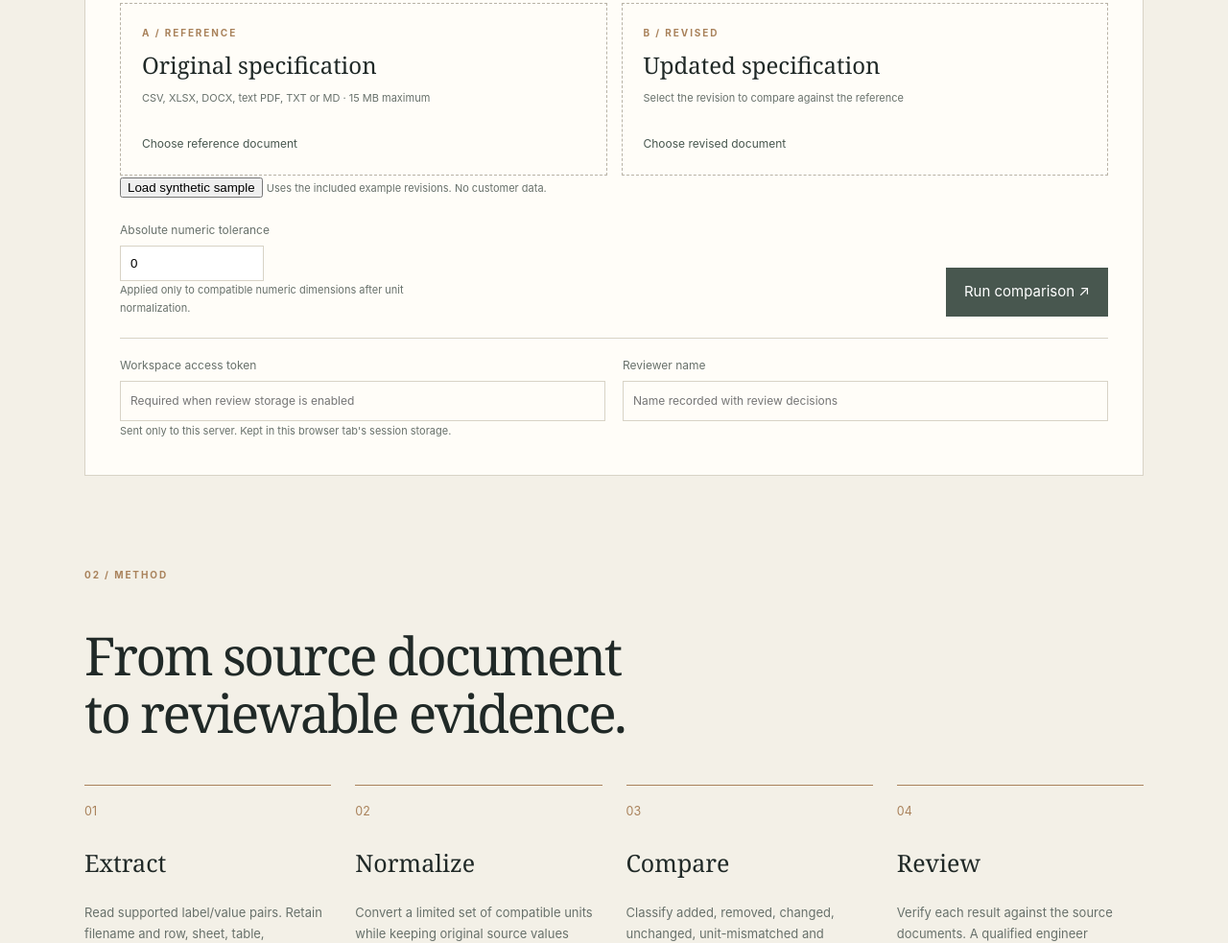
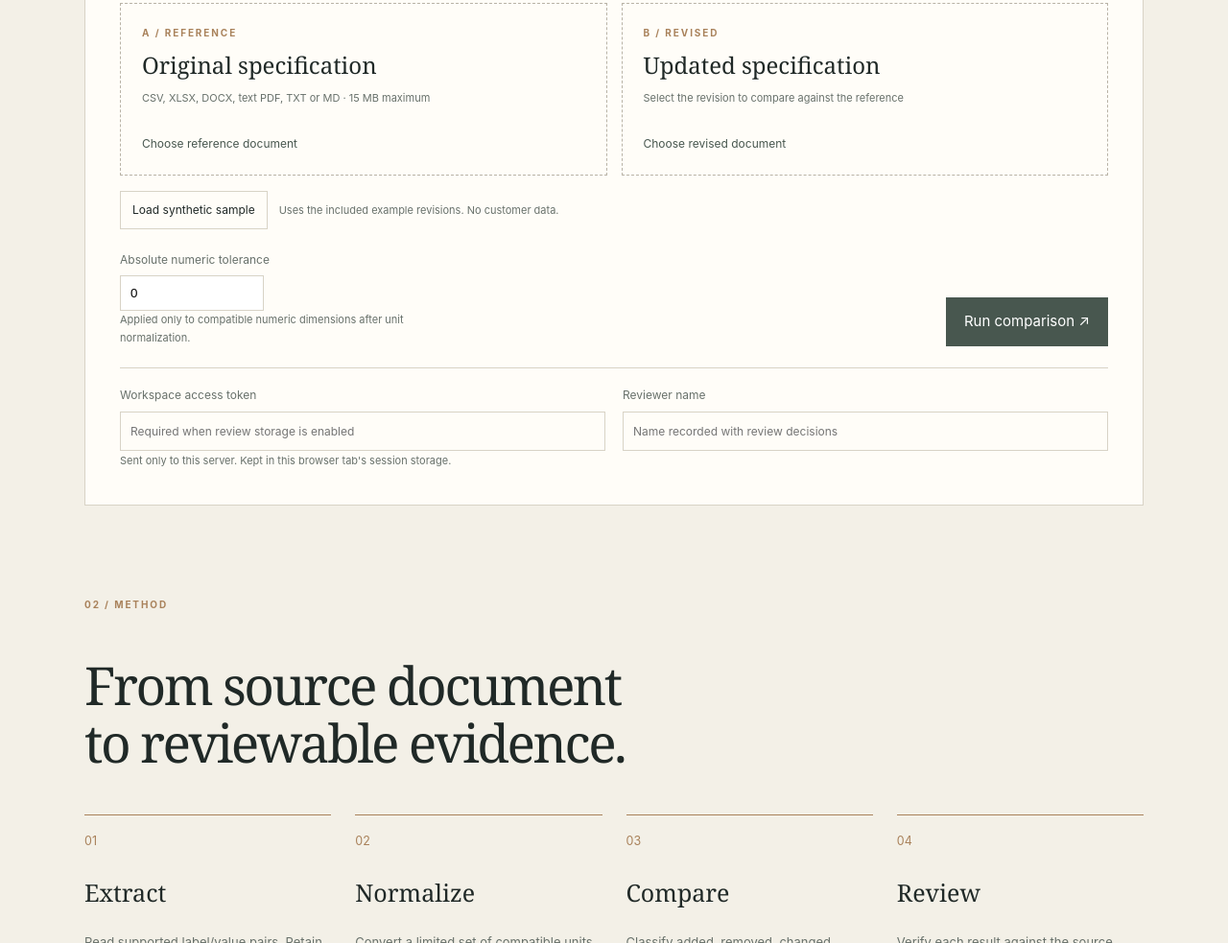
Before and after one commit to DT-09/DatasheetDelta, a plain HTML site: page web/index.html in a window 1280 px wide. Shown: the part 1431-2414 px from the top of the page at 96% size. Drawn offline with Linux system fonts and the light colour scheme.

Commit message:
Style the synthetic sample loader

```diff
--- a/web/styles.css
+++ b/web/styles.css
@@ -20,3 +20,9 @@ button:disabled{opacity:.55;cursor:wait}
 .audit-state{display:flex;align-items:center;gap:16px;flex-wrap:wrap;padding:15px 0;font-size:11px;color:var(--muted)}
 .danger{color:#8b352b;border-color:#c8a69b}
 @media(max-width:720px){.review-access{grid-template-columns:1fr}.audit-state{align-items:flex-start;flex-direction:column}}
+
+.sample-row{display:flex;align-items:center;gap:12px;margin-top:16px}
+.sample-row button{padding:9px 12px;border:1px solid var(--line);background:transparent;color:var(--ink);font:inherit;font-size:12px;cursor:pointer}
+.sample-row button:hover{border-color:var(--brass)}
+.sample-row button:disabled{opacity:.55;cursor:wait}
+@media(max-width:520px){.sample-row{align-items:flex-start;flex-direction:column;gap:6px}}
```
